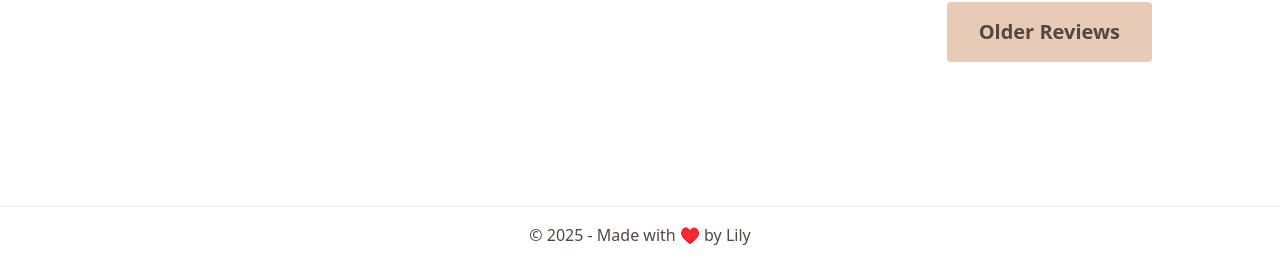
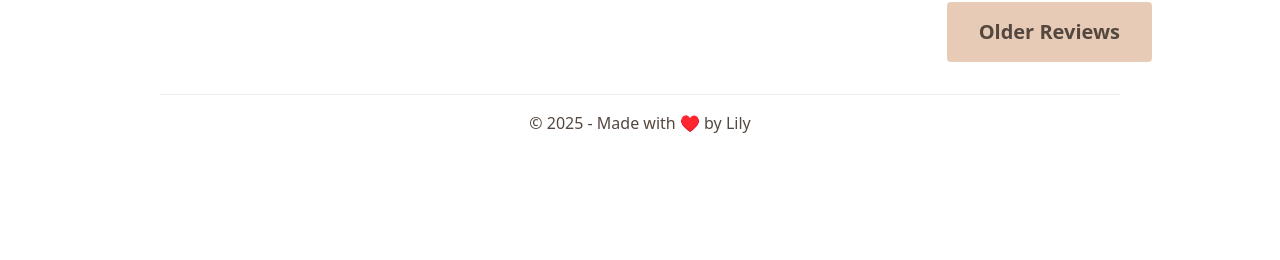
Before and after one commit to liviadfsilva/BookReviewBlogFront, a React (Vite) app: page / in a window 1280 px wide. Shown: the part 978-1238 px from the top of the page. After the commit the page ends 1129 px from the top, so only its background shows below. Built offline with nearby package versions, Linux system fonts and the light colour scheme.

Commit message:
adjust Older Reviews button and footer.

```diff
--- a/src/App.jsx
+++ b/src/App.jsx
@@ -16,14 +16,14 @@ export default function App() {
       <Router>
         <Header />
         <Navbar />
-        <div className="flex-grow">
+        <main className="flex-grow">
           <Routes>
             <Route path="/" element={<Home />} />
             <Route path="/about" element={<About />} />
             <Route path="/contact" element={<Contact />} />
             <Route path="/login" element={<Login />} />
           </Routes>
-        </div>
+        </main>
         <Footer />
       </Router>
     </div>
--- a/src/components/Footer.jsx
+++ b/src/components/Footer.jsx
@@ -1,6 +1,6 @@
 export default function Footer() {
   return (
-    <footer className="flex flex-col items-center border-t border-[#54473F] border-opacity-10">
+    <footer className="border-t border-[#54473F] border-opacity-10 w-3/4 mx-auto mt-8">
       <div className="w-full p-4 text-center text-[#54473F]">
         © 2025 - Made with ♥️ by Lily
       </div>
--- a/src/components/Recentposts.jsx
+++ b/src/components/Recentposts.jsx
@@ -3,7 +3,7 @@ import { Link } from "react-router-dom";
 
 const Recentposts = () => {
   return (
-    <div className="pb-36">
+    <div>
       <h1 className="text-[#AF8260] text-center animate-bounce mt-14">↓</h1>
       <h2 className="text-[#54473F] uppercase italic text-5xl text-center font-serif mt-10 mb-12">Most Recent Reviews</h2>
       <div className="flex justify-center gap-12 mt-8">
```
